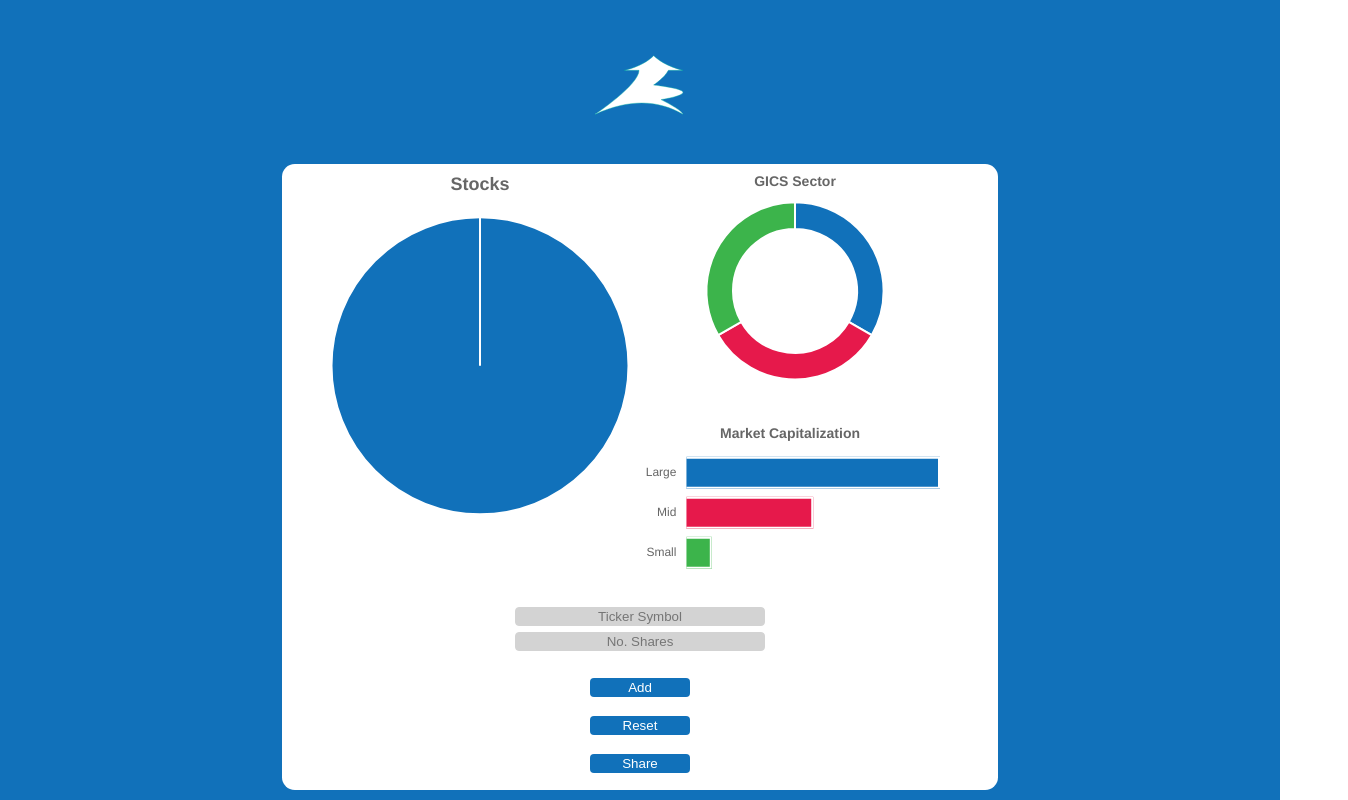
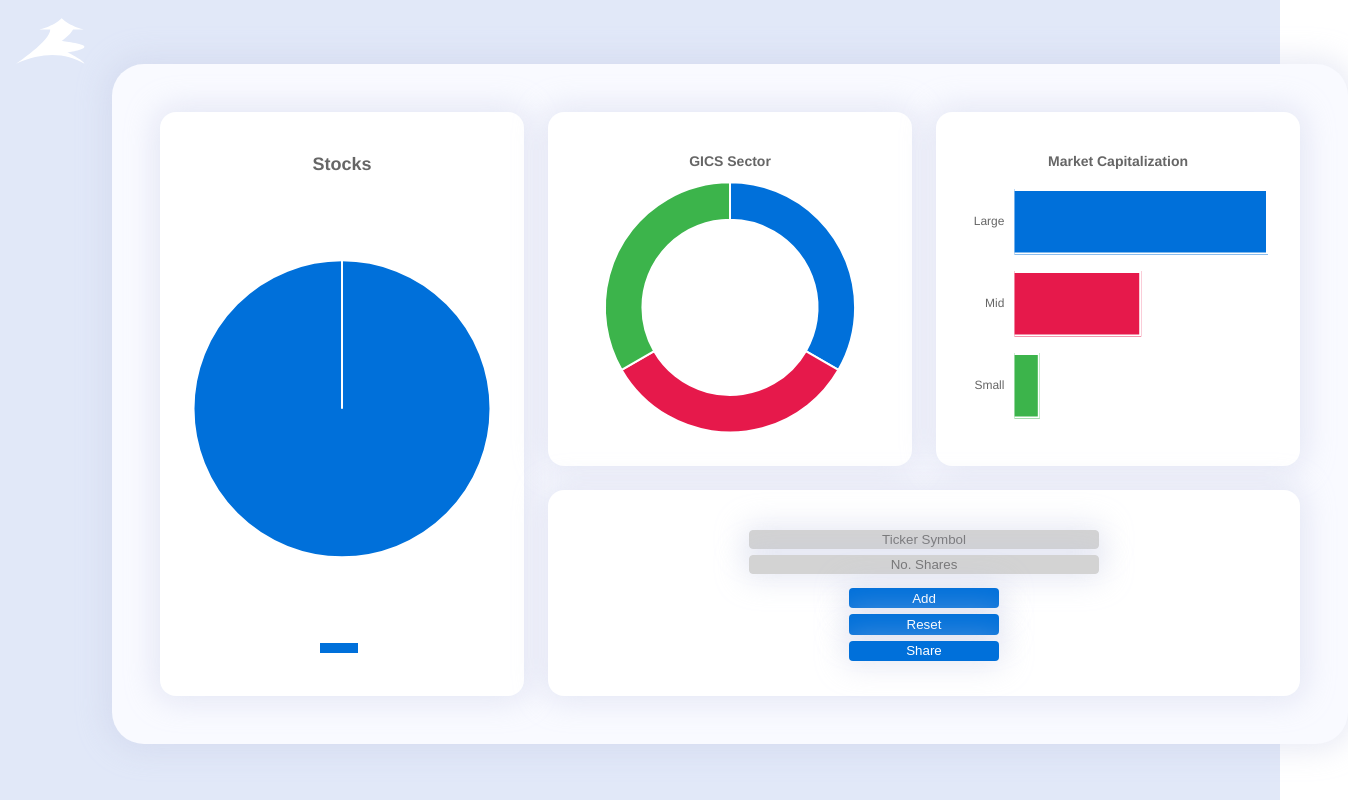
Before and after one commit to Tepeup/portfoliorater, a React (Create React App) app in the folder client/: page / in a window 1280 px wide. Shown: the whole page, 1348 px wide, since content can reach past the window. Built offline with nearby package versions, Linux system fonts and the light colour scheme.

Commit message:
created a more dashboard like UI, will make large changes later

```diff
--- a/client/src/Components/Body/Body.component.jsx
+++ b/client/src/Components/Body/Body.component.jsx
@@ -19,7 +19,7 @@ class Body extends React.Component {
       industryList: {},
       marketCapList: {},
       sumData: [100],
-      nameData: [],
+      nameData: [""],
       myShares: "",
       stockIndustry: null,
       techData: [],
@@ -545,11 +545,7 @@ class Body extends React.Component {
           hoverBorderWidth: 3,
           hoverBorderColor: "#FFF",
           backgroundColor: [
-            "#1171ba",
-            "#e6194b",
-            "#3cb44b",
-            "#ffd8b1",
-            "#808080",
+            "#0070da",
             "#f58231",
             "#911eb4",
             "#ffe119",
@@ -583,7 +579,7 @@ class Body extends React.Component {
           hoverBorderWidth: 3,
           hoverBorderColor: "#FFF",
           backgroundColor: [
-            "#1171ba",
+            "#0070da",
             "#e6194b",
             "#3cb44b",
             "#ffd8b1",
@@ -621,7 +617,7 @@ class Body extends React.Component {
           hoverBorderWidth: 3,
           hoverBorderColor: "#FFF",
           backgroundColor: [
-            "#1171ba",
+            "#0070da",
             "#e6194b",
             "#3cb44b",
             "#ffd8b1",
@@ -652,11 +648,11 @@ class Body extends React.Component {
       <div className="Body">
         <Link className="Link" to="/">
           <div className="Logo">
-            <Logo height={70} width={90} />
+            <Logo height={50} width={70} />
           </div>
         </Link>
 
-        <div className="centerChart">
+        <div className="dashboard">
           <div id="item1">
             <Pie
               data={state}
@@ -788,7 +784,8 @@ class Body extends React.Component {
             /> */}
           </div>
 
-          <div className="stockSearch" id="item2">
+          <div className="searchandsend">
+            <div id="item2">
               <form id="stockForm" onKeyDown={this.newOneEnter}>
                 <SearchBox
                   placeHolder={"Ticker Symbol"}
@@ -826,6 +823,8 @@ class Body extends React.Component {
                 </div>
               </Link>
             )}
+          </div>
+
           {/*
           {this.state.link && !this.state.showShare && (
             <div className="stockSearch" id="item6">
--- a/client/src/Components/Body/Body.styles.scss
+++ b/client/src/Components/Body/Body.styles.scss
@@ -1,15 +1,13 @@
-$baseColor: #1171ba;
+$baseColor: #f9faff;
+$buttonColor: #0070da;
+$boxshadow: 0 0 30px 5px rgba(194, 200, 228, 0.4);
 @import url("https://fonts.googleapis.com/css?family=Comfortaa");
 * {
     box-sizing: border-box;
 }
 
 .Logo {
-    display: grid;
-    justify-content: center;
-    align-content: center;
-    justify-self: center;
-    width: auto;
+    width: fit-content;
     height: auto;
     cursor: pointer;
     align-self: center;
@@ -33,39 +31,66 @@ span {
     align-self: center;
     text-decoration: none;
     color: white;
+    width: fit-content;
+    position: fixed;
+    left: 0%;
+    top: 0%;
+    margin-left: 1em;
+    margin-top: 1em;
 }
 .Body {
     font-family: "Comfortaa";
-    padding: 5px 5px 10px 5px;
+
     height: 100vh;
     max-height: 100vh;
     display: grid;
-    background-color: $baseColor;
+    background-color: #e1e8f8;
     text-transform: uppercase;
     box-sizing: border-box;
+    padding: 4em 7em;
 
-    .centerChart {
-        box-sizing: border-box;
-        padding: 0rem 3rem 0.5rem 3rem;
-        min-width: 50vw;
-        width: auto;
+    .dashboard {
+        display: grid;
+        grid-template-columns: 1fr 1fr 1fr;
+        grid-template-rows: 2fr 1fr;
         max-height: 85vh;
-        justify-self: center;
-        display: grid;
-        background-color: white;
-        border-radius: 0.8rem;
-        grid-template-columns: auto auto;
+        grid-gap: 1.5em;
+        padding: 2em;
+        background-color: $baseColor;
+        border-radius: 2em;
+        padding: 3em;
+        box-shadow: $boxshadow;
 
         #item1 {
-            grid-area: 1/1 / span 3 / span 2;
+            grid-area: 1/1 / span 2 / span 1;
+            background-color: white;
+            border-radius: 1em;
+            padding: 2em;
+            box-shadow: $boxshadow;
         }
         #item1b {
-            grid-area: 1/3 / span 2 / span 1;
-            padding: 0 0 0 10px;
+            grid-area: 1/2 / span 1 / span 1;
+            background-color: white;
+            border-radius: 1em;
+            padding: 2em;
+            box-shadow: $boxshadow;
         }
         #item1a {
-            grid-area: 3/3 / span 1 / span 1;
-            padding: 10px 10px 0 10px;
+            grid-area: 1/3 / span 1 / span 1;
+            background-color: white;
+            border-radius: 1em;
+            padding: 2em;
+            box-shadow: $boxshadow;
+        }
+        .searchandsend {
+            display: grid;
+            grid-area: 2/2 / span 1 / span 2;
+            background-color: white;
+            border-radius: 1em;
+            padding: 2em;
+            box-shadow: $boxshadow;
+            justify-content: center;
+            max-height: 30vh;
         }
 
         #item2 {
@@ -87,8 +112,8 @@ span {
             grid-area: 8/1 / span 1 / span 3;
         }
         .search {
-            max-width: 300px;
-            min-width: 250px;
+            max-width: 500px;
+            min-width: 350px;
             justify-self: center;
             margin: 3px;
             border-radius: 4px;
@@ -96,6 +121,7 @@ span {
             border: solid 1px lightgray;
             color: rgb(49, 49, 49);
             text-align: center;
+            box-shadow: $boxshadow;
         }
         input[type="number"]::-webkit-inner-spin-button,
         input[type="number"]::-webkit-outer-spin-button {
@@ -103,15 +129,16 @@ span {
             margin: 0;
         }
         button {
-            min-width: 100px;
+            min-width: 150px;
             justify-self: center;
             margin: 3px;
             border-radius: 4px;
             border: none;
             cursor: pointer;
             color: white;
-            background-color: $baseColor;
-            padding: 2px 1rem;
+            background-color: $buttonColor;
+            padding: 0.2em 3em;
+            box-shadow: $boxshadow;
         }
         #buttonstyles {
             min-width: 100px;
@@ -123,6 +150,7 @@ span {
             color: white;
             background-color: $baseColor;
             padding: 2px 1rem;
+            box-shadow: $boxshadow;
         }
         .buttonlike {
             min-width: 250px;
@@ -133,9 +161,11 @@ span {
             padding: 2px 1rem;
             font-size: 0.6rem;
             text-align: center;
+            box-shadow: $boxshadow;
         }
         .goto {
             background-color: rgb(15, 201, 108) !important;
+            box-shadow: $boxshadow;
         }
 
         button:active {
@@ -144,7 +174,7 @@ span {
         .stockSearch {
             justify-content: center;
             justify-self: center;
-            background-color: white;
+
             align-self: center;
         }
 
@@ -159,4 +189,17 @@ span {
             padding: 0.5rem 0;
         }
     }
+
+    .centerChart {
+        box-sizing: border-box;
+        padding: 0rem 3rem 0.5rem 3rem;
+        min-width: 90vw;
+        width: auto;
+        max-height: 90vh;
+        justify-self: center;
+        display: grid;
+        background-color: white;
+        border-radius: 0.8rem;
+        grid-template-columns: auto auto;
+    }
 }
```
Also changed, not shown: client/public/Logo.svg, client/src/Assets/Logo.svg. Lines whose indentation alone changed are shown as unchanged.
